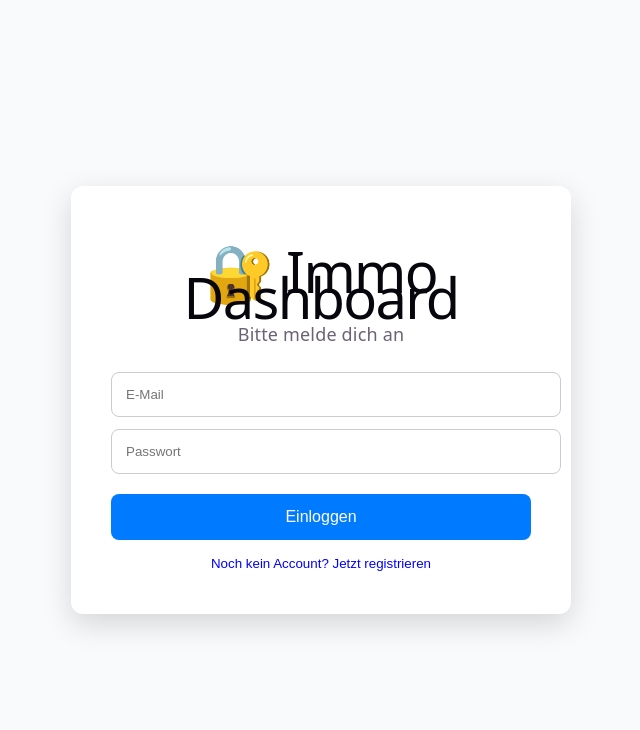
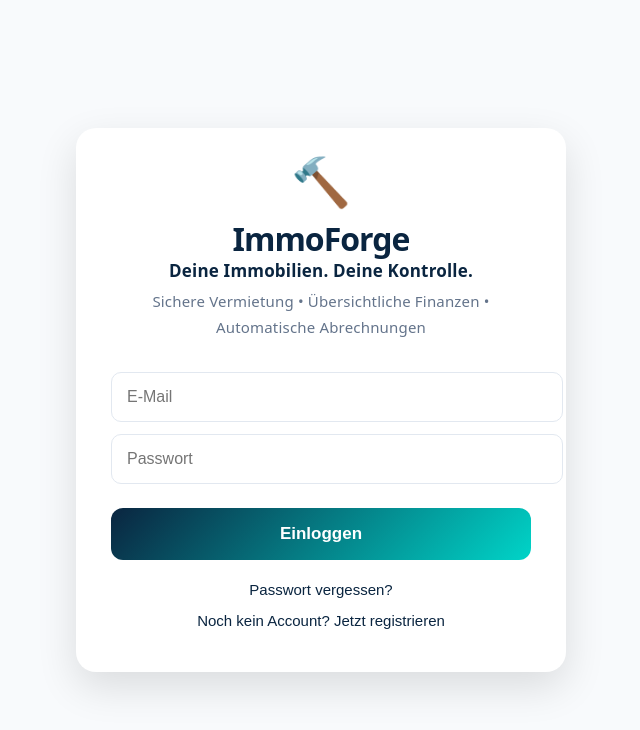
Before and after one commit to cbruns41-ui/Immo-Dashboard, a React (Vite) app: page / in a window 1280 px wide. Shown: the top 730 px of the page, without its empty margins (319-959 px from the left). Built offline with nearby package versions, Linux system fonts and the light colour scheme.

Commit message:
Update: UI + Supabase fixes

```diff
--- a/src/App.jsx
+++ b/src/App.jsx
@@ -20,7 +20,7 @@ export default function App() {
   return (
     <div style={{ padding: 20, background: "#f8fafc", minHeight: "100vh", fontFamily: "Arial, sans-serif" }}>
 
-      {/* Zurück-Button auf allen Seiten außer Startseite */}
+      {/* Zurück-Button (erscheint auf allen Seiten außer der Startseite) */}
       {!isHome && (
         <button
           onClick={() => setCurrentPage("home")}
@@ -45,7 +45,7 @@ export default function App() {
         </button>
       )}
 
-      {/* STARTSEITE – große Kacheln */}
+      {/* STARTSEITE – große vertikale Kacheln */}
       {isHome && (
         <>
           <h1 style={{
@@ -55,7 +55,7 @@ export default function App() {
             fontSize: "28px",
             fontWeight: "700",
           }}>
-            🏠 Immo Dashboard
+            🏠 ImmoForge
           </h1>
 
           <div style={{ display: "flex", flexDirection: "column", gap: "16px" }}>
@@ -85,7 +85,6 @@ export default function App() {
               <div>Termine</div>
             </button>
 
-            {/* Die drei gewünschten Buttons ganz unten */}
             <button onClick={() => setCurrentPage("documents")} style={tileStyle}>
               <span style={{ fontSize: "32px" }}>📸</span>
               <div>Dokumente Fotografieren</div>
--- a/src/auth/Auth.jsx
+++ b/src/auth/Auth.jsx
@@ -4,16 +4,20 @@ import { supabase } from "../supabase/supabaseClient";
 export default function Auth({ children }) {
   const [user, setUser] = useState(null);
   const [loading, setLoading] = useState(true);
+
   const [email, setEmail] = useState("");
   const [password, setPassword] = useState("");
   const [isLogin, setIsLogin] = useState(true);
+
+  // Passwort-Reset Modus
+  const [forgotMode, setForgotMode] = useState(false);
+  const [resetSent, setResetSent] = useState(false);
 
   useEffect(() => {
     let mounted = true;
 
     const initAuth = async () => {
       const { data } = await supabase.auth.getSession();
-
       if (mounted) {
         setUser(data.session?.user ?? null);
         setLoading(false);
@@ -22,13 +26,11 @@ export default function Auth({ children }) {
 
     initAuth();
 
-    const { data: listener } = supabase.auth.onAuthStateChange(
-      (_event, session) => {
+    const { data: listener } = supabase.auth.onAuthStateChange((_event, session) => {
       if (!mounted) return;
       setUser(session?.user ?? null);
       setLoading(false);
-      }
-    );
+    });
 
     return () => {
       mounted = false;
@@ -38,42 +40,43 @@ export default function Auth({ children }) {
 
   const handleAuth = async () => {
     if (isLogin) {
-      const { error } = await supabase.auth.signInWithPassword({
-        email,
-        password,
-      });
+      const { error } = await supabase.auth.signInWithPassword({ email, password });
       if (error) alert(error.message);
     } else {
-      const { error } = await supabase.auth.signUp({
-        email,
-        password,
-      });
+      const { error } = await supabase.auth.signUp({ email, password });
       if (error) alert(error.message);
       else alert("Bestätigungs-Mail wurde gesendet!");
     }
   };
 
+  const handleResetPassword = async () => {
+    if (!email) {
+      alert("Bitte gib deine E-Mail-Adresse ein.");
+      return;
+    }
+
+    const { error } = await supabase.auth.resetPasswordForEmail(email);
+
+    if (error) {
+      alert(error.message);
+    } else {
+      setResetSent(true);
+    }
+  };
+
   const logout = async () => {
     const { error } = await supabase.auth.signOut();
-
     if (error && error.status !== 403) {
       console.warn("Logout error:", error.message);
     }
   };
 
   if (loading) {
-    return (
-      <div style={{ textAlign: "center", marginTop: "100px" }}>
-        App wird geladen...
-      </div>
-    );
+    return <div style={{ textAlign: "center", marginTop: "100px" }}>App wird geladen...</div>;
   }
 
   if (!user) {
     return (
-      // ─────────────────────────────────────────────────────────────
-      // NEUER FIX: Vollbild-Container, der immer zentriert bleibt
-      // ─────────────────────────────────────────────────────────────
       <div
         style={{
           minHeight: "100vh",
@@ -94,41 +97,75 @@ export default function Auth({ children }) {
           style={{
             maxWidth: "420px",
             width: "100%",
-            padding: "40px",
+            padding: "40px 35px",
             background: "white",
-            borderRadius: "12px",
-            boxShadow: "0 10px 30px rgba(0,0,0,0.15)",
+            borderRadius: "20px",
+            boxShadow: "0 15px 40px rgba(0,0,0,0.12)",
             textAlign: "center",
           }}
         >
-          <h1 style={{ marginBottom: 10 }}>🔐 Immo Dashboard</h1>
-          <p style={{ marginBottom: 25 }}>Bitte melde dich an</p>
+          <div style={{ fontSize: "48px", marginBottom: "8px" }}>🔨</div>
+          <h1 style={{
+            fontSize: "32px",
+            fontWeight: "700",
+            color: "#0A2540",
+            marginBottom: "6px",
+            letterSpacing: "-1px"
+          }}>
+            ImmoForge
+          </h1>
 
+          <p style={{
+            fontSize: "17px",
+            fontWeight: "600",
+            color: "#0A2540",
+            marginBottom: "4px"
+          }}>
+            Deine Immobilien. Deine Kontrolle.
+          </p>
+
+          <p style={{
+            fontSize: "15px",
+            color: "#64748b",
+            marginBottom: "32px"
+          }}>
+            Sichere Vermietung • Übersichtliche Finanzen • Automatische Abrechnungen
+          </p>
+
+          {/* Normaler Login / Registrieren */}
+          {!forgotMode && !resetSent && (
+            <>
               <input
                 type="email"
+                name="email"
+                autoComplete="email"
                 placeholder="E-Mail"
                 value={email}
                 onChange={(e) => setEmail(e.target.value)}
                 style={{
                   width: "100%",
-              padding: "14px",
-              marginBottom: 12,
-              borderRadius: "8px",
-              border: "1px solid #ccc",
+                  padding: "15px",
+                  marginBottom: "12px",
+                  borderRadius: "10px",
+                  border: "1px solid #e2e8f0",
+                  fontSize: "16px",
                 }}
               />
 
               <input
                 type="password"
+                name="password"
+                autoComplete="current-password"
                 placeholder="Passwort"
                 value={password}
                 onChange={(e) => setPassword(e.target.value)}
                 style={{
                   width: "100%",
-              padding: "14px",
-              marginBottom: 20,
-              borderRadius: "8px",
-              border: "1px solid #ccc",
+                  padding: "15px",
+                  marginBottom: "24px",
+                  borderRadius: "10px",
+                  border: "1px solid #e2e8f0",
+                  fontSize: "16px",
                 }}
               />
 
@@ -136,30 +173,108 @@ export default function Auth({ children }) {
                 onClick={handleAuth}
                 style={{
                   width: "100%",
-              padding: "14px",
-              background: "#007bff",
+                  padding: "16px",
+                  background: "linear-gradient(135deg, #0A2540, #00D4C8)",
                   color: "white",
                   border: "none",
-              borderRadius: "8px",
-              fontSize: "16px",
+                  borderRadius: "12px",
+                  fontSize: "17px",
+                  fontWeight: "600",
                 }}
               >
                 {isLogin ? "Einloggen" : "Registrieren"}
               </button>
 
+              <div style={{ marginTop: "15px" }}>
+                <button
+                  onClick={() => setForgotMode(true)}
+                  style={{ color: "#0A2540", background: "none", border: "none", fontSize: "15px" }}
+                >
+                  Passwort vergessen?
+                </button>
+              </div>
+
               <button
                 onClick={() => setIsLogin(!isLogin)}
+                style={{ marginTop: "10px", color: "#0A2540", background: "none", border: "none", fontSize: "15px" }}
+              >
+                {isLogin ? "Noch kein Account? Jetzt registrieren" : "Zurück zum Login"}
+              </button>
+            </>
+          )}
+
+          {/* Passwort vergessen Formular */}
+          {forgotMode && !resetSent && (
+            <>
+              <h3 style={{ marginBottom: "20px", color: "#0A2540" }}>Passwort zurücksetzen</h3>
+              <p style={{ marginBottom: "25px", color: "#64748b", fontSize: "15px" }}>
+                Gib deine E-Mail-Adresse ein. Du erhältst einen Link zum Zurücksetzen.
+              </p>
+
+              <input
+                type="email"
+                name="email"
+                autoComplete="email"
+                placeholder="E-Mail"
+                value={email}
+                onChange={(e) => setEmail(e.target.value)}
                 style={{
-              marginTop: 15,
-              color: "blue",
-              background: "none",
+                  width: "100%",
+                  padding: "15px",
+                  marginBottom: "20px",
+                  borderRadius: "10px",
+                  border: "1px solid #e2e8f0",
+                  fontSize: "16px",
+                }}
+              />
+
+              <button
+                onClick={handleResetPassword}
+                style={{
+                  width: "100%",
+                  padding: "16px",
+                  background: "linear-gradient(135deg, #0A2540, #00D4C8)",
+                  color: "white",
                   border: "none",
+                  borderRadius: "12px",
+                  fontSize: "17px",
+                  fontWeight: "600",
                 }}
               >
-            {isLogin
-              ? "Noch kein Account? Jetzt registrieren"
-              : "Zurück zum Login"}
+                Reset-Link senden
               </button>
+
+              <button
+                onClick={() => { setForgotMode(false); setResetSent(false); }}
+                style={{ marginTop: "20px", color: "#0A2540", background: "none", border: "none" }}
+              >
+                ← Zurück zum Login
+              </button>
+            </>
+          )}
+
+          {/* Erfolgsmeldung nach Reset */}
+          {resetSent && (
+            <>
+              <h3 style={{ color: "#0A2540", marginBottom: "15px" }}>✅ Link gesendet!</h3>
+              <p style={{ color: "#64748b", marginBottom: "30px" }}>
+                Schau in deinem Postfach nach (auch im Spam-Ordner).
+              </p>
+              <button
+                onClick={() => { setForgotMode(false); setResetSent(false); setEmail(""); }}
+                style={{
+                  width: "100%",
+                  padding: "16px",
+                  background: "#0A2540",
+                  color: "white",
+                  border: "none",
+                  borderRadius: "12px",
+                }}
+              >
+                Zurück zum Login
+              </button>
+            </>
+          )}
         </div>
       </div>
     );
@@ -167,14 +282,7 @@ export default function Auth({ children }) {
 
   return (
     <>
-      <div
-        style={{
-          position: "fixed",
-          top: "15px",
-          right: "15px",
-          zIndex: 9999,
-        }}
-      >
+      <div style={{ position: "fixed", top: "15px", right: "15px", zIndex: 9999 }}>
         <button
           onClick={logout}
           style={{
```
Also changed, not shown: src/services/supabaseHouseService.js (added, +184 -0 lines). Lines whose indentation alone changed are shown as unchanged.
